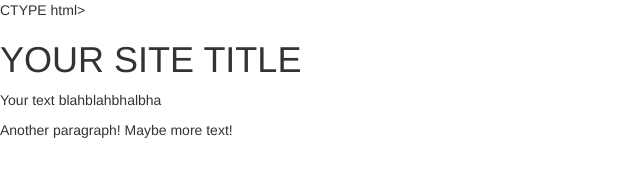
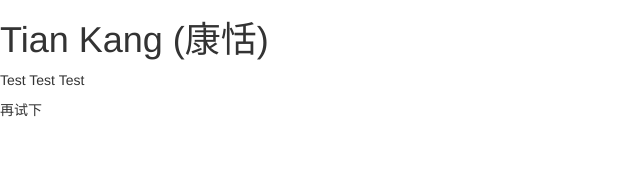
Before and after one commit to Tian312/Tian312.github.io, a plain HTML site: page index.html in a window 1280 px wide. Shown: the whole page, without its empty margins (0-640 px from the left). Drawn offline with nearby package versions, Linux system fonts and the light colour scheme.

Commit message:
Update index.html

```diff
--- a/index.html
+++ b/index.html
@@ -1,16 +1,16 @@
-CTYPE html>
+<CTYPE html>
 <html>
     <head>
         <meta charset="utf-8">
-        <title>网站名字</title>
+        <title>Tian's Homepage</title>
 
         <!-- Add some style to your site, see http://getbootstrap.com for details -->
         <link rel="stylesheet"
         href="https://maxcdn.bootstrapcdn.com/bootstrap/3.3.4/css/bootstrap.min.css">
     </head>
     <body>
-        <h1>YOUR SITE TITLE</h1>
-        <p>Your text blahblahbhalbha</p>
-        <p>Another paragraph!  Maybe more text!</p>
+        <h1>Tian Kang (康恬)</h1>
+        <p>Test Test Test</p>
+        <p>再试下</p>
     </body>
 </html>
```
